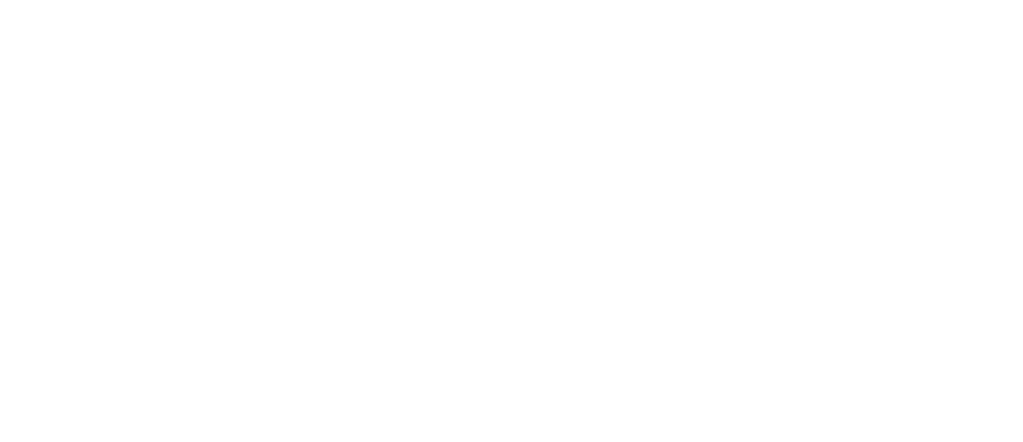
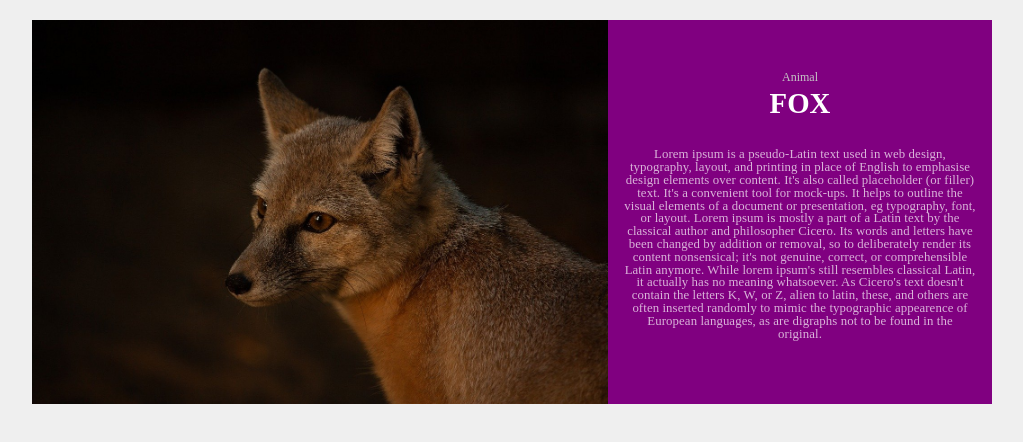
Before and after one commit to Lee-Sang-Beom/study_response_basic_knowledge, a plain HTML site: page 2/index.html in a window 1280 px wide. Shown: the whole page, without its empty margins (128-1151 px from the left). Drawn offline with Linux system fonts and the light colour scheme.

Commit message:
practice make page(2)

```diff
--- a/2/index.html
+++ b/2/index.html
@@ -1,13 +1,35 @@
 <!DOCTYPE html>
 <html lang="en">
+
 <head>
     <meta charset="UTF-8">
     <meta http-equiv="X-UA-Compatible" content="IE=edge">
     <meta name="viewport" content="width=device-width, initial-scale=1.0">
     <link rel="stylesheet" href="./style/style.css">
+    <link rel="stylesheet" href="./style/reset.css">
     <title>Document</title>
 </head>
+
 <body>
+    <div class="container">
+        <div class="cover">
+            <img src="img/fox.jpg" class="cover_img">
+        </div>
+        <div class="contents">
+            <span>Animal</span>
+            <h1>FOX</h1>
+            <p> Lorem ipsum is a pseudo-Latin text used in web design, typography, layout, and printing in place of
+                English to emphasise design elements over content. It's also called placeholder (or filler) text. It's a
+                convenient tool for mock-ups. It helps to outline the visual elements of a document or presentation, eg
+                typography, font, or layout. Lorem ipsum is mostly a part of a Latin text by the classical author and
+                philosopher Cicero. Its words and letters have been changed by addition or removal, so to deliberately
+                render its content nonsensical; it's not genuine, correct, or comprehensible Latin anymore. While lorem
+                ipsum's still resembles classical Latin, it actually has no meaning whatsoever. As Cicero's text doesn't
+                contain the letters K, W, or Z, alien to latin, these, and others are often inserted randomly to mimic
+                the typographic appearence of European languages, as are digraphs not to be found in the original. </p>
+        </div>
+    </div>
 
 </body>
+
 </html>
--- /dev/null
+++ b/2/style/reset.scss
@@ -0,0 +1,53 @@
+/* http://meyerweb.com/eric/tools/css/reset/
+   v2.0 | 20110126
+   License: none (public domain)
+*/
+
+html, body, div, span, applet, object, iframe,
+h1, h2, h3, h4, h5, h6, p, blockquote, pre,
+a, abbr, acronym, address, big, cite, code,
+del, dfn, em, img, ins, kbd, q, s, samp,
+small, strike, strong, sub, sup, tt, var,
+b, u, i, center,
+dl, dt, dd, ol, ul, li,
+fieldset, form, label, legend,
+table, caption, tbody, tfoot, thead, tr, th, td,
+article, aside, canvas, details, embed,
+figure, figcaption, footer, header, hgroup,
+menu, nav, output, ruby, section, summary,
+time, mark, audio, video {
+	margin: 0;
+	padding: 0;
+	border: 0;
+	font-size: 100%;
+	font: inherit;
+	vertical-align: baseline;
+}
+/* HTML5 display-role reset for older browsers */
+article, aside, details, figcaption, figure,
+footer, header, hgroup, menu, nav, section {
+	display: block;
+}
+body {
+	line-height: 1;
+}
+ol, ul {
+	list-style: none;
+}
+blockquote, q {
+	quotes: none;
+}
+blockquote:before, blockquote:after,
+q:before, q:after {
+	content: '';
+	content: none;
+}
+table {
+	border-collapse: collapse;
+	border-spacing: 0;
+}
+
+// 추가
+*{
+    box-sizing: border-box;
+}
--- a/2/style/style.scss
+++ b/2/style/style.scss
@@ -0,0 +1,67 @@
+
+body{
+ background-color: #efefef;
+}
+
+$container-width: 960px;
+$half-width : 50%;
+
+.container{
+    position: relative;
+    top:20px;
+    width: $container-width;
+    min-width: $half-width;
+    margin:0 auto;
+    background-color: purple;
+    color: white;
+
+    // 아래 float때문에 컨테이너의 높이가 0이 됨.
+    overflow: hidden;
+
+    display: flex;
+    // 자식요소를 행방향 배치 + 수직방향으로는 중앙에 오게끔
+    align-items: center;
+
+    .cover{
+        background-color: orange;
+        float:left;
+        width: 60%;
+
+        img{
+            width: 100%;
+
+            // https://mygumi.tistory.com/368 : 이미지 아래가 비는 상황 발생 => vertical-align은 inline요소 간 세로 정렬을 위해 사용
+            vertical-align: top;
+        }
+    }
+
+    .contents{
+        float:left;
+        width: 40%;
+        align-items: center;
+        text-align: center;
+
+
+        span{
+            margin: 5px 0;
+            font-size: 0.75rem;
+            color:rgb(196, 196, 196);
+
+        }
+
+        h1{
+            margin-top: 5px;
+            margin-bottom:15px;
+            font-size: 1.8rem;
+            font-weight: 600;
+        }
+
+        p{
+            font-size:0.8rem;
+            padding: 1rem;
+            opacity: 0.7;
+            letter-spacing: 0.1px;
+        }
+    }
+
+}
```
Also changed, not shown: 2/img/fox.jpg (added), 2/style/reset.css (added), 2/style/style.css, 2 other files.
